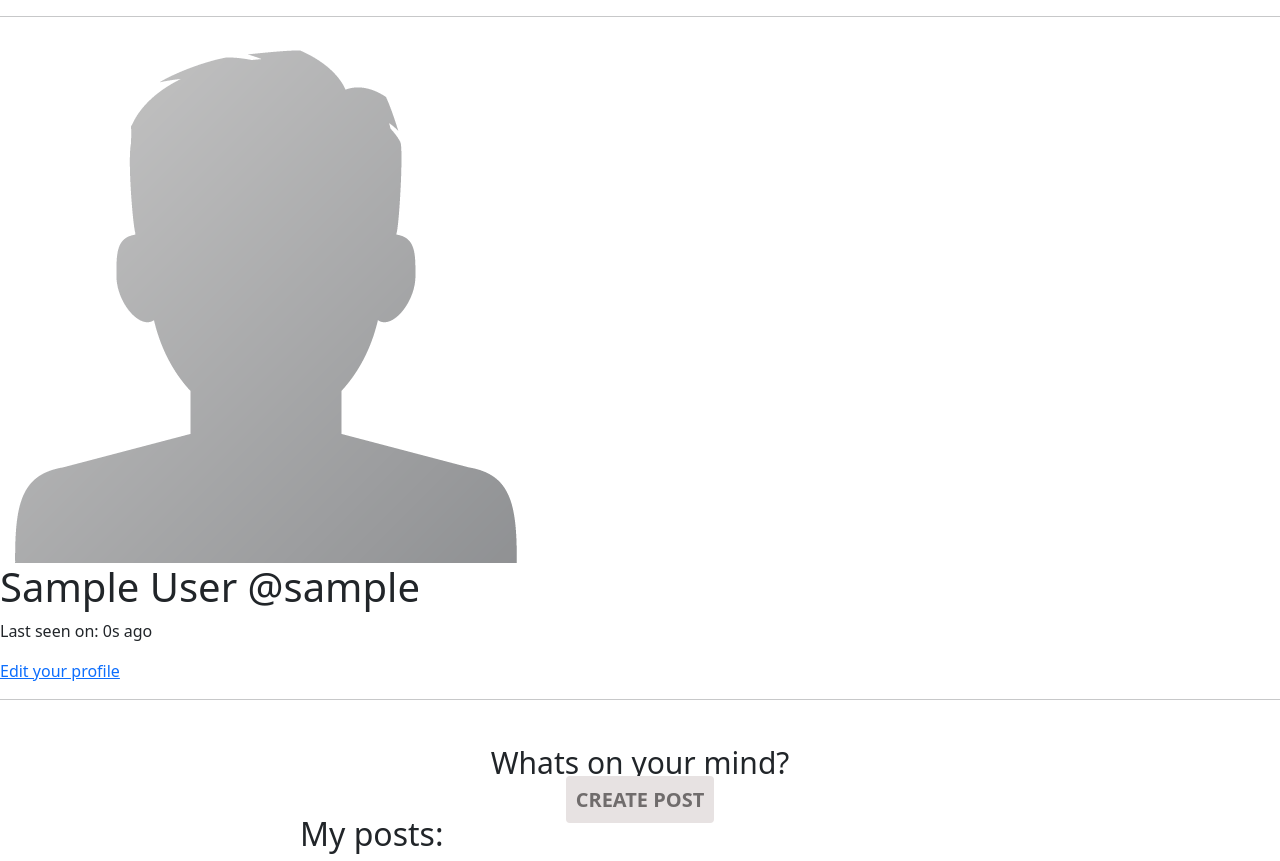
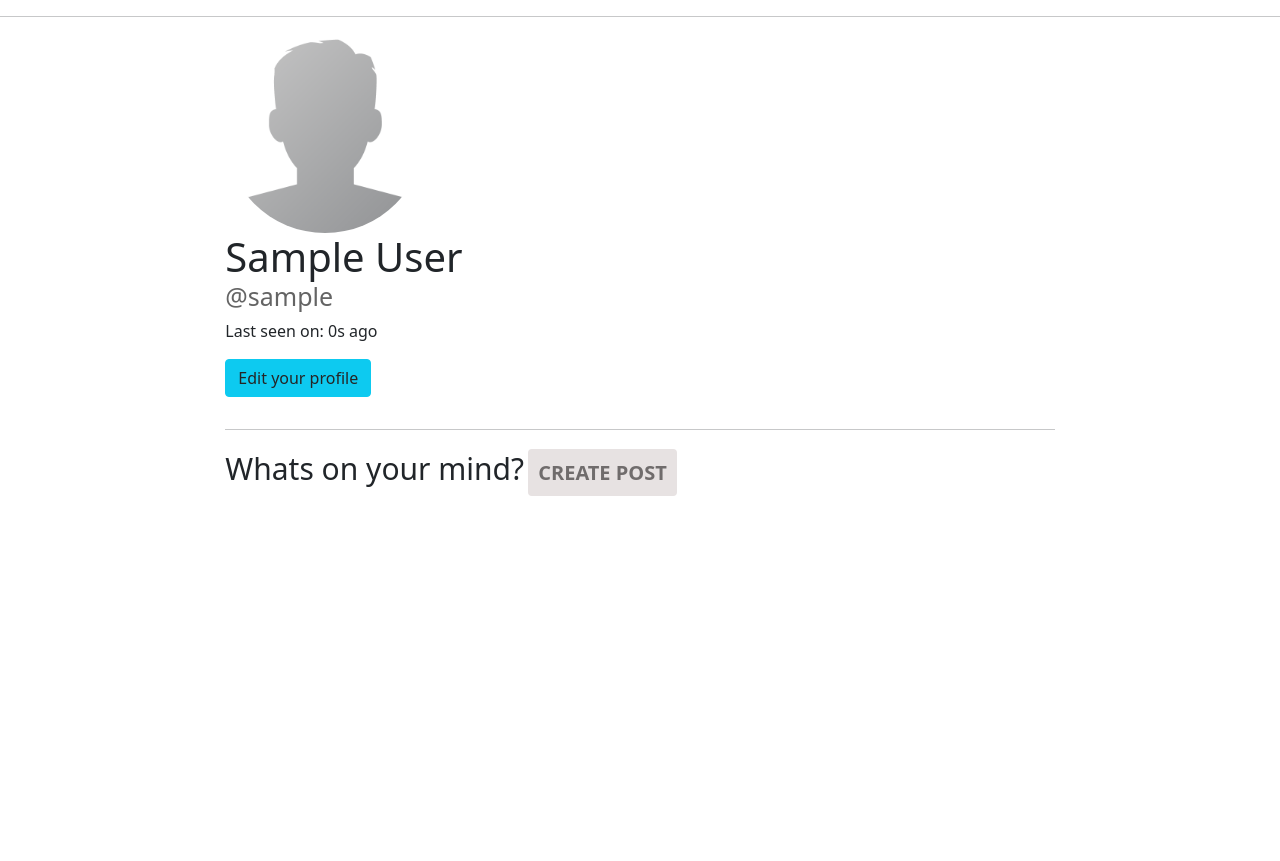
Before and after one commit to kinfi4/FLASK__Blog, a Flask app: a page that uses app/templates/user.html in a window 1280 px wide. Shown: the part 60-921 px from the top of the page. After the commit the page ends 556 px from the top, so only its background shows below. Run offline with Flask 2, Linux system fonts and the light colour scheme; the visitor is signed in with stand-in values (Sample User, id 1); data comes from the database, SQL or seed files in the repository; data that the repository does not hold is empty.

Commit message:
post frontend remade with bootstrap

```diff
--- a/app/models.py
+++ b/app/models.py
@@ -1,4 +1,4 @@
-from hashlib import md5
+from PIL import Image
 from datetime import datetime, timedelta
 from werkzeug.security import generate_password_hash, check_password_hash
 from flask import url_for
--- a/app/static/css/post-styles.css
+++ b/app/static/css/post-styles.css
@@ -19,13 +19,14 @@
 .post-username{
     float: top;
     margin-top: 0;
-    margin-left: 5px;
     display: inline;
-
 }
 .post-user-icon{
     float: left;
-    margin-right: 10px;
+    margin-right: 0px;
+    width: 40px;
+    height: 40px;
+    border-radius: 50%;
 }
 
 .post-date{
@@ -76,9 +77,20 @@
     top: 2px;
 }
 
-.post-user-title{
+.post-user-username{
     text-decoration: none;
-    font-size: large;
-    font-weight: 900;
-    color: black;
+    font-size: 18px;
+    color: rgb(77, 77, 77);
 }
+
+
+.post-user-full_name{
+    display: inline;
+    text-decoration: none;
+    font-size: 20px;
+    color: rgb(0, 0, 0);
+}
+
+.row .col-md-10 .row{
+    --bs-gutter-x: 0rem;
+}
--- a/app/static/css/user-page-styles.css
+++ b/app/static/css/user-page-styles.css
@@ -22,12 +22,6 @@
     font-size: 30px;
 }
 
-.write-post-block{
-    width: 30%;
-    margin: auto;
-    text-align: center;
-    margin-top: 40px;
-}
 
 .online{
     color: green;
@@ -37,6 +31,27 @@
 
 .follow-link{
     text-decoration: none;
-    font-size: large;
+    font-size: medium;
     padding: 4px;
 }
+.username{
+    color: rgb(100, 100, 100);
+    font-size: 25px;
+}
+
+.avatar{
+    width: 200px;
+    height: 200px;
+    border-radius: 50%;
+}
+
+.edit-button{
+    text-decoration: none;
+    color: rgb(37, 37, 37);
+
+}
+/*
+.user-info{
+    width: 60%;
+    background-color: rgb(134, 101, 101);
+} */
--- a/app/templates/user.html
+++ b/app/templates/user.html
@@ -10,44 +10,69 @@
 
 {% block content %}
 
-    <img src="{{ user.get_avatar(128) }}" alt="user_avatar">
+    <div class="container-fluid user-info">
+        <div class="row">
 
-    <h1>{{ user.full_name }} @{{ user.username }}</h1>
+            <!-- Left span -->
+            <div class="col-md-2">
 
+            </div>
+
+            <!-- Main part -->
+            <div class="col-md-8">
+
+                <div class="row">
+                    <div class="col-md-5">
+                        <img src="{{ user.get_avatar(128) }}" alt="user_avatar" class="avatar">
+
+                        <h1>{{ user.full_name }} <div class="username">@{{ user.username }}</div></h1>
+                    </div>
+
+                    <div class="col-md-7">
                         {% if user.about_me %}
                             <p>{{ user.about_me }}</p>
                         {% endif %}
+                    </div>
+                </div>
 
+                <div class="row">
                     <p>Last seen on: {{ user.get_last_seen }}</p>
 
-
-    <!-- {% if user.last_seen %}
-        {% if not user.get_last_seen %}
-            <p>Last seen on: {{ user.get_last_seen }}</p>
-        {% else %}
-            <p class="online">Online</p>
-        {% endif %}
-    {% endif %} -->
-
-
                     {% if user == current_user %}
-        <p><a href="{{ url_for('edit_profile') }}">Edit your profile</a></p>
+                        <p><a href="{{ url_for('edit_profile') }}" class="btn btn-info edit-button">Edit your profile</a></p>
                     {% elif not current_user.is_following(user) %}
                         <p><a href="{{ url_for('follow', username=user.username) }}" class="follow-link">Follow</a></p>
                     {% else %}
                         <p><a href="{{ url_for('unfollow', username=user.username) }}" class="follow-link">Unfollow</a></p>
                     {% endif %}
+                </div>
 
                 <hr>
 
+                <div class="row">
                     {% if user == current_user %}
                         <div class="write-post-block">
                             <span class="what_on_mind_phrase">Whats on your mind?</span>
                             <a href="{{ url_for('create_post') }}" class="create-post-link">Create post</a>
                         </div>
                     {% endif %}
+                </div>
 
-    <h2 class="post-article">My posts: </h2>
+
+            </div>
+
+            <!-- Right span -->
+            <div class="col-md-2">
+
+            </div>
+        </div>
+
+    </div>
+
+
+    <!-- <div class="row"> -->
+
+
 
         {% for post in posts %}
                 {% include '_post.html' %}
@@ -60,5 +85,5 @@
         {% if next_page %}
             <a href="{{ next_page }}">Older posts</a>
         {% endif %}
-
+    <!-- </div> -->
 {% endblock content %}
```
Also changed, not shown: app/templates/_post.html (+13 -15 lines). Lines whose indentation alone changed are shown as unchanged.
